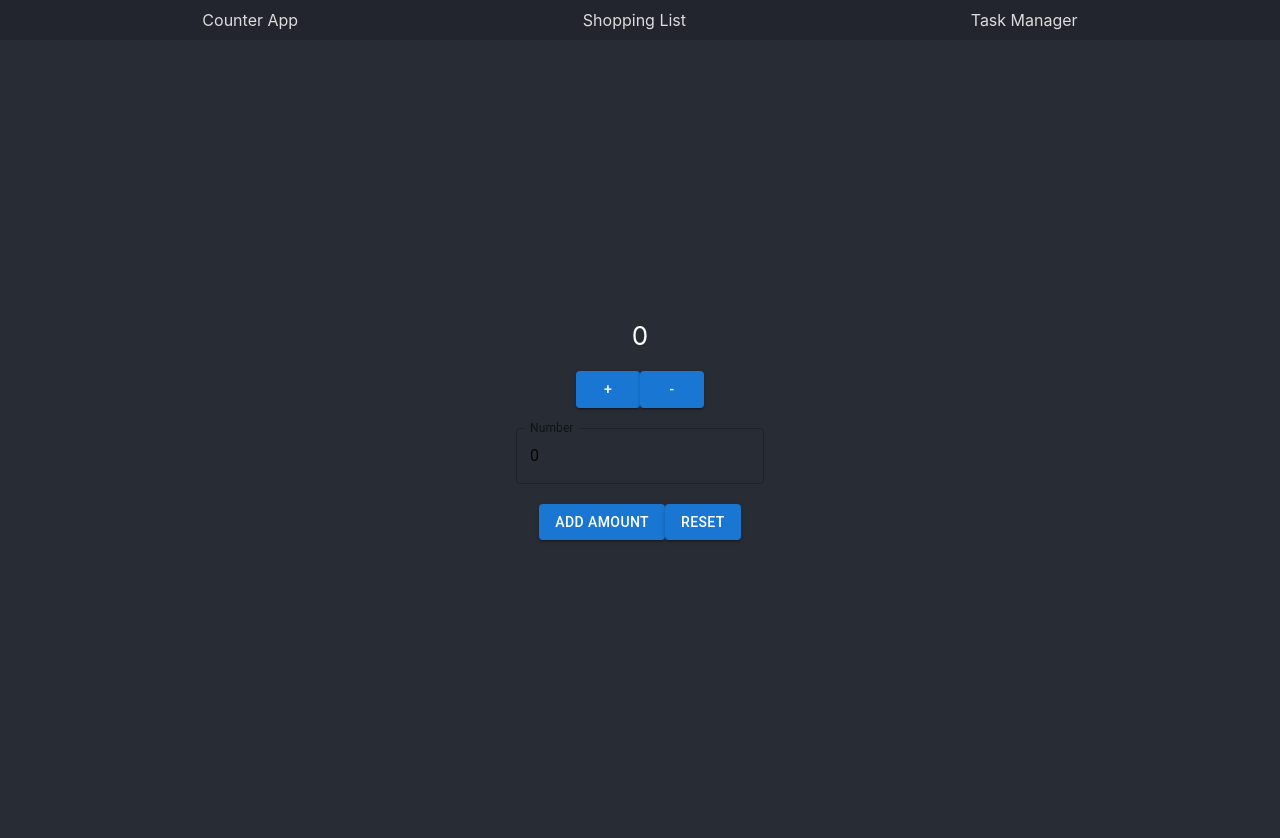
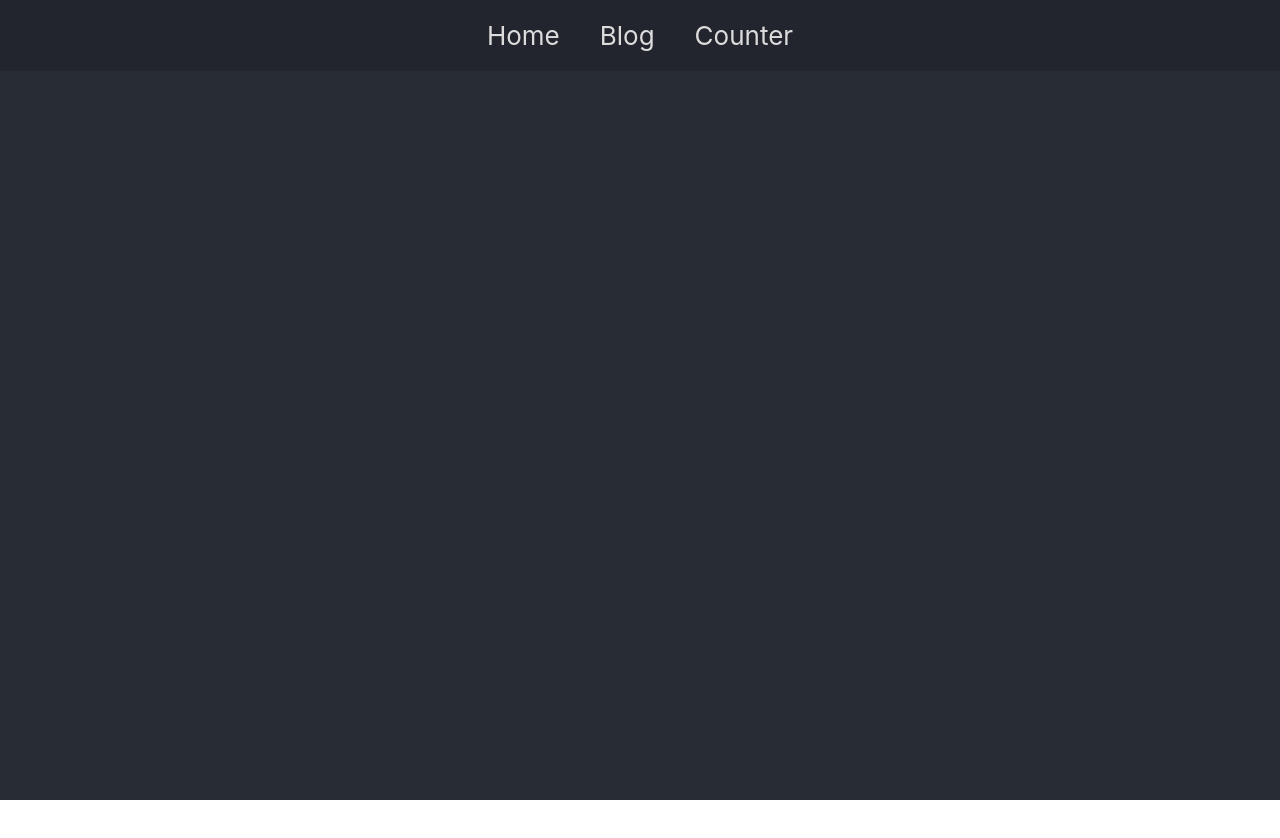
Before and after one commit to askkew/eog-prep, a React (Create React App) app: page / in a window 1280 px wide. After the commit the page ends 800 px from the top, so only its background shows below. Built offline with nearby package versions, Linux system fonts and the light colour scheme.

Commit message:
working navigation

```diff
--- a/src/App.css
+++ b/src/App.css
@@ -19,9 +19,11 @@
   display: flex;
   flex-direction: column;
   align-items: center;
-  justify-content: center;
+  /* justify-content: center; */
   font-size: calc(10px + 2vmin);
   color: white;
+  width: 100vw;
+  overflow: hidden;
 }
 
 .App-link {
--- a/src/App.tsx
+++ b/src/App.tsx
@@ -3,34 +3,22 @@ import logo from './logo.svg';
 import './App.css';
 import Counter from './features/counter/Counter';
 import styled from '@emotion/styled';
-
-const NavBar = styled('nav')({
-  display: 'flex',
-  justifyContent: 'space-around',
-  backgroundColor: 'rgb(34,37,45)',
-  padding: '0px 60px 0px 60px',
-})
-
-const NavButton = styled('a')({
-  margin: '10px',
-  color: 'gainsboro',
-  textDecoration: 'none',
-  '&:hover': {
-    color: 'white',
-    cursor: 'pointer',
-  }
-})
+import { Route, Routes } from 'react-router-dom';
+import Navbar from './components/Navbar';
+import Home from './components/Home';
+import Blog from './features/blog/Blog';
 
 function App() {
   return (
     <div className="App">
-      <NavBar>
-        <NavButton href="/counter">Counter App</NavButton>
-        <NavButton href="/">Shopping List</NavButton>
-        <NavButton href="/">Task Manager</NavButton>
-      </NavBar>
       <header className="App-header">
-        <Counter />
+        <Routes>
+          <Route path="/" element={<Navbar />}>
+            <Route index path="home" element={<Home />} />
+            <Route path="blog" element={<Blog />} />
+            <Route path="counter" element={<Counter />} />
+          </Route>
+        </Routes>
       </header>
     </div>
   );
--- /dev/null
+++ b/src/components/Home.tsx
@@ -0,0 +1,9 @@
+import React from 'react'
+
+const Home = () => {
+  return (
+    <div>Home</div>
+  )
+}
+
+export default Home
--- /dev/null
+++ b/src/components/Navbar.tsx
@@ -0,0 +1,36 @@
+import styled from '@emotion/styled'
+import React from 'react'
+import { Link, Outlet } from 'react-router-dom'
+
+const NavBar = styled('nav')({
+  display: 'flex',
+  justifyContent: 'center',
+  backgroundColor: 'rgb(34,37,45)',
+  padding: '0px 60px 0px 60px',
+  width: '100vw',
+})
+
+const NavButton = styled(Link)({
+  margin: '20px',
+  color: 'gainsboro',
+  textDecoration: 'none',
+  '&:hover': {
+    color: 'white',
+    cursor: 'pointer',
+  }
+})
+
+const Navbar = () => {
+  return (
+    <>
+      <NavBar>
+        <NavButton to="/home">Home</NavButton>
+        <NavButton to="/blog">Blog</NavButton>
+        <NavButton to="/counter">Counter</NavButton>
+      </NavBar>
+      <Outlet />
+    </>
+  )
+}
+
+export default Navbar
--- /dev/null
+++ b/src/features/blog/Blog.tsx
@@ -0,0 +1,9 @@
+import React from 'react'
+
+const Blog = () => {
+  return (
+    <div style={{color: 'white'}}>Blog</div>
+  )
+}
+
+export default Blog
--- a/src/index.tsx
+++ b/src/index.tsx
@@ -6,6 +6,7 @@ import reportWebVitals from './reportWebVitals';
 import { store } from './app/store';
 import { Provider } from 'react-redux';
 import {
+  BrowserRouter,
   createBrowserRouter,
   RouterProvider,
 } from 'react-router-dom';
@@ -30,8 +31,10 @@ const root = ReactDOM.createRoot(
 root.render(
   <React.StrictMode>
     <Provider store={store}>
+      <BrowserRouter>
+        <App />
+      </BrowserRouter>
       {/* <RouterProvider router={router} /> */}
-      <App />
     </Provider>
   </React.StrictMode>
 );
```
Also changed, not shown: src/features/blog/blogSlice.js (added, +25 -0 lines).
